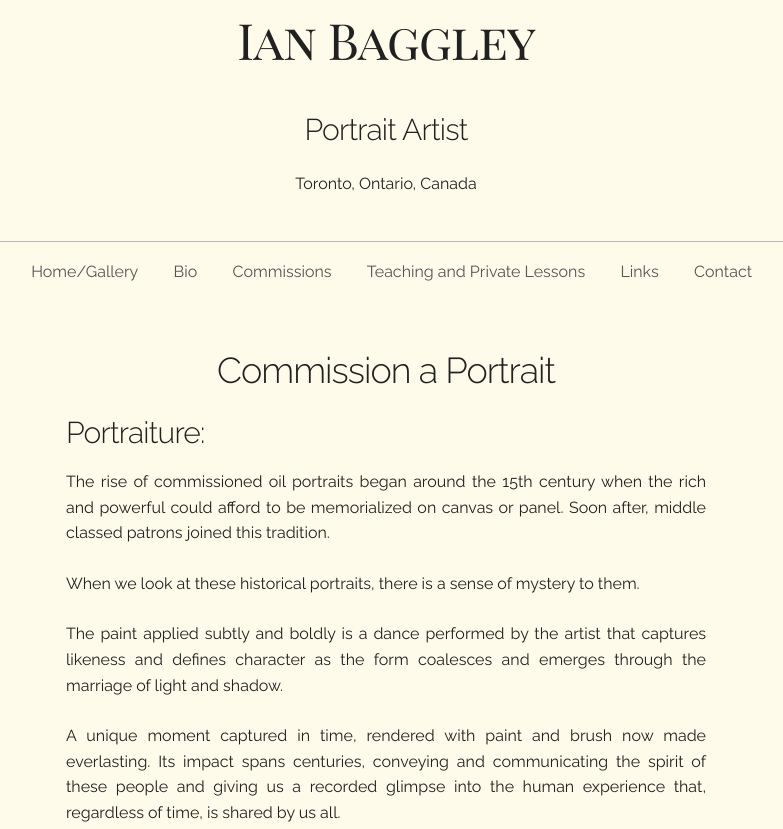
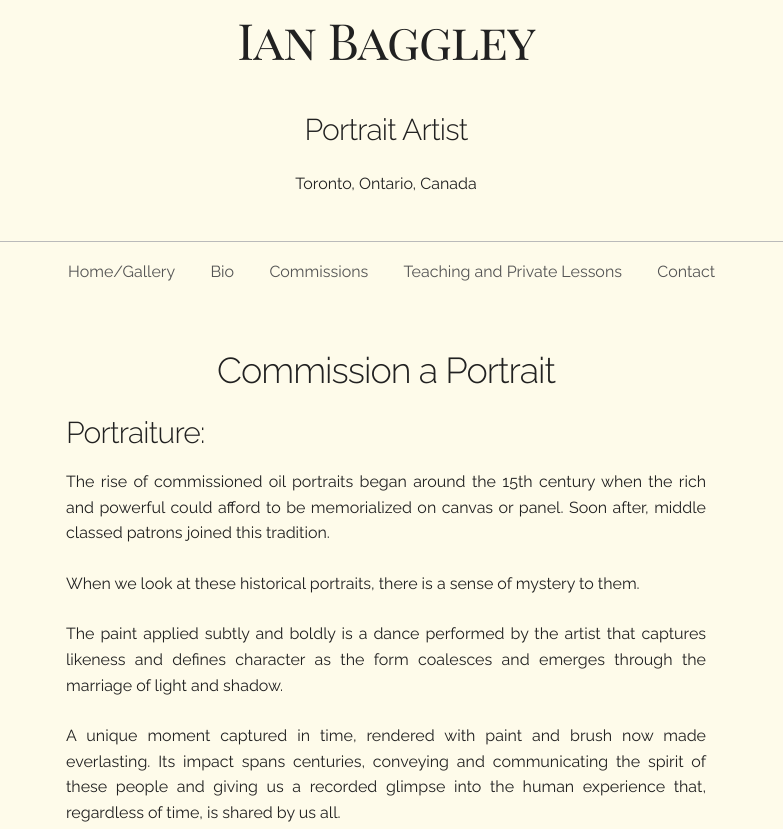
Before and after one commit to beansprout/ian2, a plain HTML site: page commissions.html in a window 1280 px wide. Shown: the top 829 px of the page, without its empty margins (254-1037 px from the left). Drawn offline with Linux system fonts and the light colour scheme.

Commit message:
removed links page

```diff
--- a/commissions.html
+++ b/commissions.html
@@ -51,8 +51,7 @@
               <li><a href="bio.html">Bio</a></li>
               <li><a href="commissions.html">Commissions</a></li>
               <li><a href="teaching.html">Teaching and Private Lessons</a></li>
-              <li><a href="links.html">Links</a></li>
-              <li><a href="#">Contact</a></li>
+              <li><a href="contact.html">Contact</a></li>
             </ul>
           </nav>
       <div class="commissions-container">
```
Also changed, not shown: bio.html (+0 -1 lines), contact.html (+0 -1 lines), index.html (+0 -1 lines), teaching.html (+0 -1 lines).
